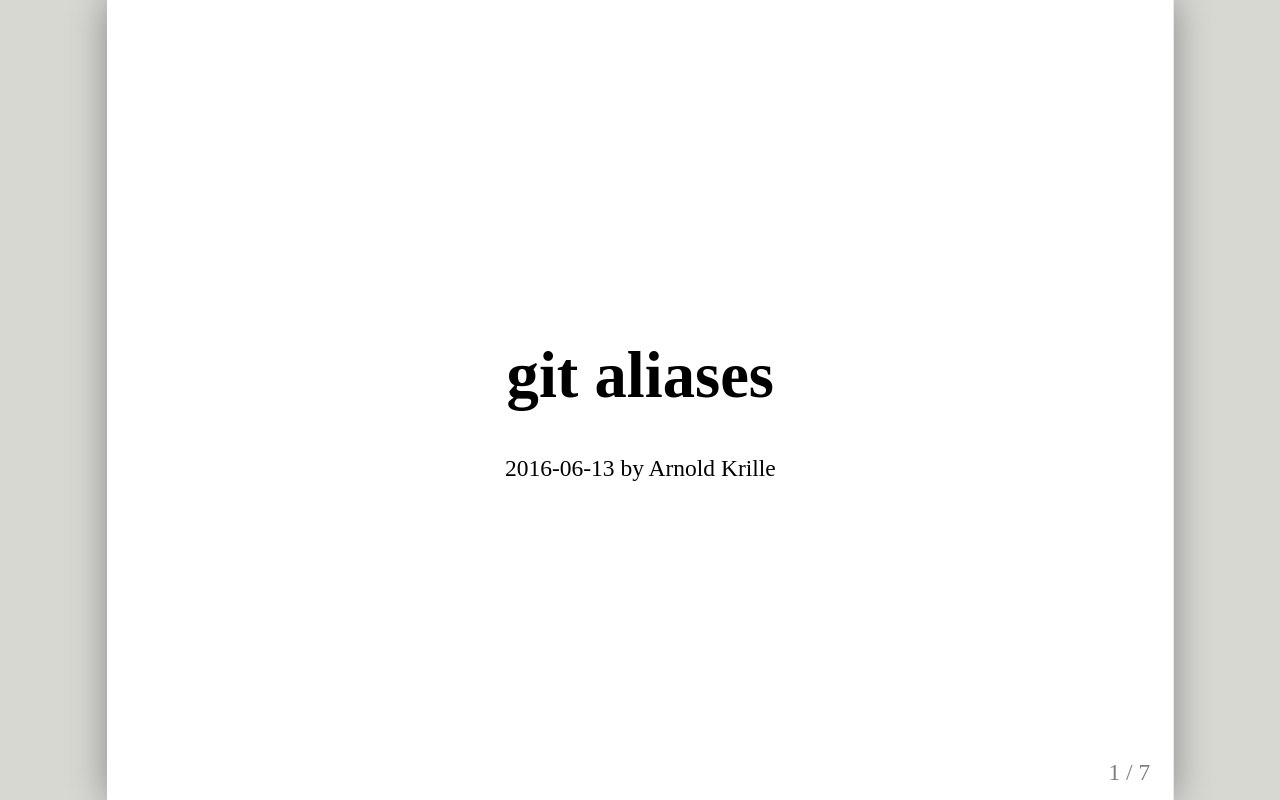
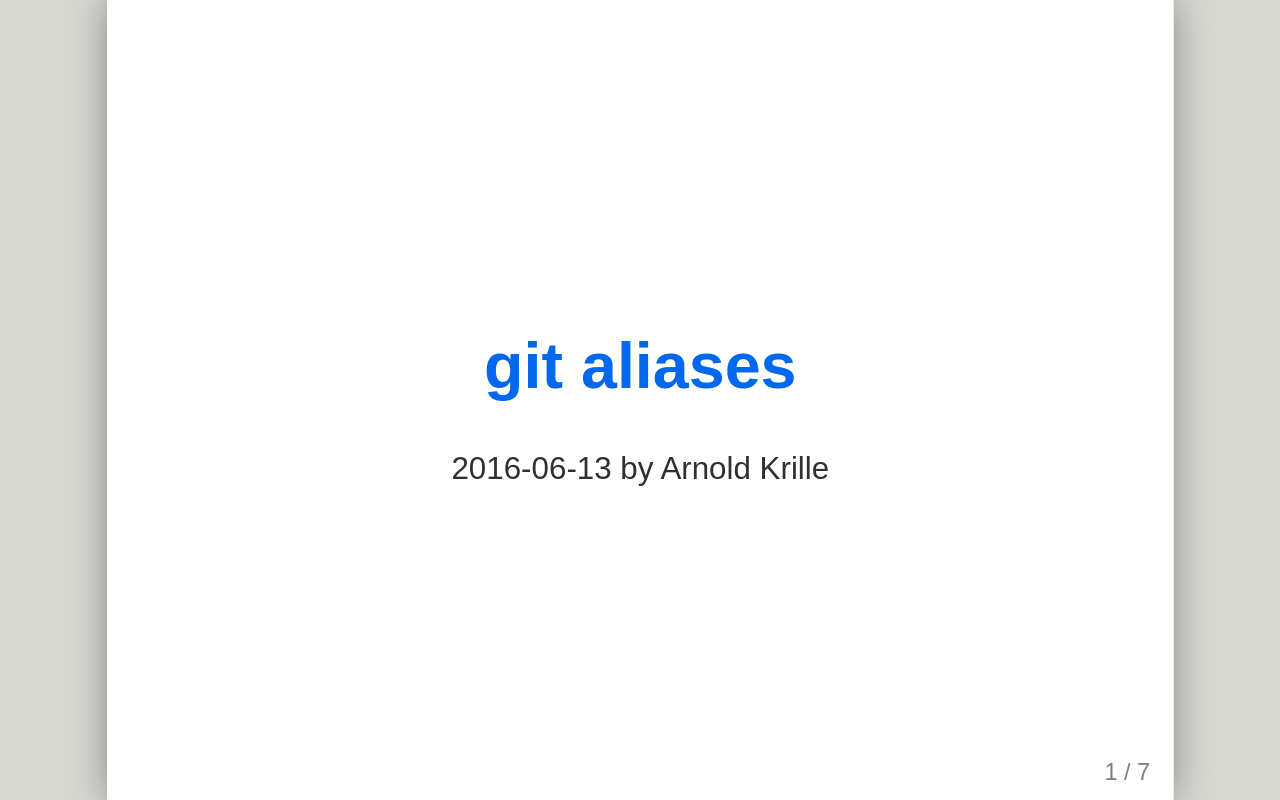
Before and after one commit to kampfschlaefer/gitaliases-talk, a plain HTML site: page index.html in a window 1280 px wide. Drawn offline with Linux system fonts and the light colour scheme; a web font is replaced by a local one.

Commit message:
work on the talk

```diff
--- /dev/null
+++ b/fonts.css
@@ -0,0 +1,48 @@
+@font-face {
+  font-family: 'Arimo';
+  font-style: normal;
+  font-weight: 400;
+  src: local('Arimo'), url(https://fonts.gstatic.com/s/arimo/v9/BkZwJXYnumPMepfEA344yQ.ttf) format('truetype');
+}
+@font-face {
+  font-family: 'Arimo';
+  font-style: normal;
+  font-weight: 700;
+  src: local('Arimo Bold'), local('Arimo-Bold'), url(https://fonts.gstatic.com/s/arimo/v9/eFfAHNfFT0YtF77QmRKRj_esZW2xOQ-xsNqO47m55DA.ttf) format('truetype');
+}
+@font-face {
+  font-family: 'Montserrat';
+  font-style: normal;
+  font-weight: 400;
+  src: local('Montserrat-Regular'), url(https://fonts.gstatic.com/s/montserrat/v7/zhcz-_WihjSQC0oHJ9TCYC3USBnSvpkopQaUR-2r7iU.ttf) format('truetype');
+}
+@font-face {
+  font-family: 'Montserrat';
+  font-style: normal;
+  font-weight: 700;
+  src: local('Montserrat-Bold'), url(https://fonts.gstatic.com/s/montserrat/v7/IQHow_FEYlDC4Gzy_m8fcvEr6Hm6RMS0v1dtXsGir4g.ttf) format('truetype');
+}
+@font-face {
+  font-family: 'Raleway';
+  font-style: normal;
+  font-weight: 400;
+  src: local('Raleway'), local('Raleway-Regular'), url(https://fonts.gstatic.com/s/raleway/v11/bIcY3_3JNqUVRAQQRNVteQ.ttf) format('truetype');
+}
+@font-face {
+  font-family: 'Raleway';
+  font-style: normal;
+  font-weight: 700;
+  src: local('Raleway Bold'), local('Raleway-Bold'), url(https://fonts.gstatic.com/s/raleway/v11/JbtMzqLaYbbbCL9X6EvaIy3USBnSvpkopQaUR-2r7iU.ttf) format('truetype');
+}
+@font-face {
+  font-family: 'Raleway';
+  font-style: italic;
+  font-weight: 400;
+  src: local('Raleway Italic'), local('Raleway-Italic'), url(https://fonts.gstatic.com/s/raleway/v11/IIm-lPOtfVKQy0GMiczF_6CWcynf_cDxXwCLxiixG1c.ttf) format('truetype');
+}
+@font-face {
+  font-family: 'Raleway';
+  font-style: italic;
+  font-weight: 700;
+  src: local('Raleway Bold Italic'), local('Raleway-BoldItalic'), url(https://fonts.gstatic.com/s/raleway/v11/lFxvRPuGFG5ktd7P0WRwKonF5uFdDttMLvmWuJdhhgs.ttf) format('truetype');
+}
--- a/index.html
+++ b/index.html
@@ -1,8 +1,39 @@
 <!DOCTYPE html>
 <html>
   <head>
+    <meta charset="utf-8"/>
     <style type="text/css">
       /* Slideshow styles */
+      @import url(fonts.css);
+      body {
+        font-family: "Raleway", sans-serif;
+      }
+
+      .right {
+        text-align: right;
+      }
+
+      h1, h2, h3, h4, h5, h6 {
+        color: #0068ee;
+      }
+
+      li, p, pre, code {
+        color: #303030;
+        font-size: 20pt;
+        line-height: 150%;
+        margin-bottom: 20px;
+      }
+
+      blockquote p {
+        font-weight: 700;
+        font-size: 25pt;
+        color: #0068dd;
+      }
+      blockquote .right {
+        font-weight: normal;
+        font-size: 16pt;
+        color: gray;
+      }
     </style>
   </head>
   <body>
@@ -15,19 +46,56 @@
       ---
       class: center, middle
 
-      # git is excellent to build your own version control
+      > git is excellent to build your own version control
+      .right[Source: Internet]
 
       ---
-      ## Remembering all the options
+      ## Remembering all the options?
+      --
+
+      * What are the command and options to show the history leading to the current state including branches and merges?
+      --
+
+      * What is the option to make everything output in colors?
 
       ---
       ## Setting default options
 
+      Some things can be set by default:
+
+      * Set my info:<br>
+        `git config --global user.name "John Doe"`<br>
+        `git config --global user.email "john.doe@example.com"`
+      --
+
+      * Output in colors:<br>
+        `git config --global color.ui auto`
+      --
+
+      * Decorate the log with branches and tags<br>
+        `git config log.decorate short`
+
       ---
-      ## aliases as option-sets
+      ## aliases
+      aliases to the rescue
+      --
+
+      * Defining simple aliases:<br>
+        `git config --global alias.ci commit`<br>
+        Use `git ci` to commit
+      --
+
+      * Define aliases with options:<br>
+        `git config alias.graph 'log --graph --oneline'`<br>
+        Use `git log` as before, use `git graph` to see the tree of commits
+      --
+
+      * aliases with outside commands:<br>
+        `git config alias.cow '!echo "Muuuhhh!"'`
 
       ---
       ## aliases extended
+      more aliases to make your life easier
 
       ---
       class: center, middle
@@ -37,7 +105,9 @@
     <script src="remark-latest.min.js">
     </script>
     <script>
-      var slideshow = remark.create();
+      var slideshow = remark.create({
+        countIncrementalSlides: false
+      });
     </script>
   </body>
 </html>
```
